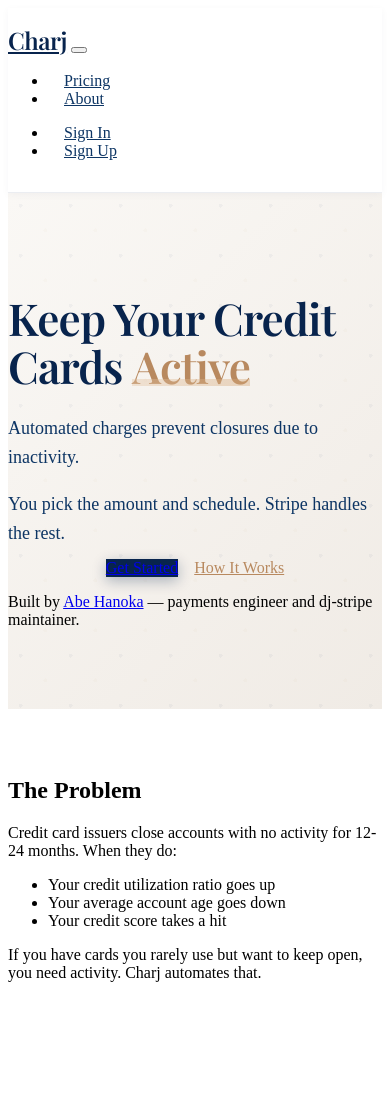
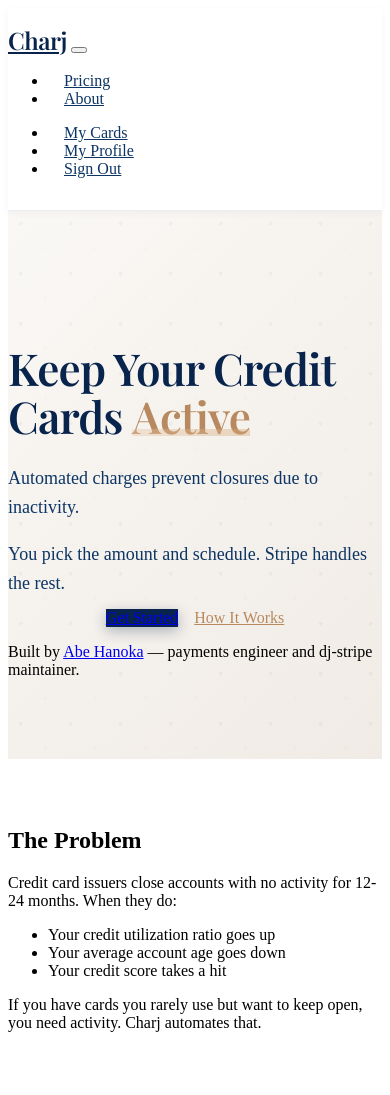
Before and after one commit to abe-101/charj, a Django app: page / in a window 390 px wide. Shown: the top 1095 px of the page. Run offline with Django 5.2, Linux system fonts and the light colour scheme; the visitor is signed in with stand-in values (Sample User, id 1); style sheets or scripts are compiled from the project's sources; parts of the project's set-up code (start-up, migrations or seed data) failed here and were passed over; some libraries are stand-ins or nearby versions.

Commit message:
Fix mobile navbar responsiveness and layout issues
- Update 'landing_base.html' to correctly show 'My Cards', 'Profile', and 'Sign Out' links for authenticated users, matching 'base.html'.
- Switch Bootstrap JS reference to stable 5.3.3 bundle with verified integrity hashes in both 'base.html' and 'landing_base.html' to ensure dropdowns and collapse toggles function correctly.
- Add 'z-index: 0' and 'pointer-events: none' to '.hero-section::before' in 'custom-bootstrap.scss' to prevent the background pattern from blocking UI interactions.
- Increase mobile padding for '.hero-section' to prevent content overlap when the mobile menu is expanded.

```diff
--- a/charj/static/css/custom-bootstrap.scss
+++ b/charj/static/css/custom-bootstrap.scss
@@ -175,6 +175,8 @@ $body-color: #3d5a80;  // Softer navy-gray for body text
         radial-gradient(circle at 25% 25%, $charj-navy 2px, transparent 2px),
         radial-gradient(circle at 75% 75%, $charj-gold 2px, transparent 2px);
       background-size: 50px 50px;
+      z-index: 0; // Ensure pattern is behind content
+      pointer-events: none; // Prevent pattern from blocking interactions
     }
 
     .hero-content {
@@ -808,7 +810,7 @@ $body-color: #3d5a80;  // Softer navy-gray for body text
   .landing-page {
     .hero-section {
       min-height: auto;
-      padding: 4rem 0;
+      padding: 6rem 0 4rem; // Add top padding for navbar spacing
       overflow: hidden;
 
       .hero-title {
--- a/charj/templates/base.html
+++ b/charj/templates/base.html
@@ -47,8 +47,8 @@
         gtag('config', 'G-W41Q5ZFGDM');
       </script>
       <!-- Bootstrap JS -->
-      <script src="https://cdnjs.cloudflare.com/ajax/libs/bootstrap/5.3.8/js/bootstrap.min.js"
-              integrity="sha512-nKXmKvJyiGQy343jatQlzDprflyB5c+tKCzGP3Uq67v+lmzfnZUi/ZT+fc6ITZfSC5HhaBKUIvr/nTLCV+7F+Q=="
+      <script src="https://cdnjs.cloudflare.com/ajax/libs/bootstrap/5.3.3/js/bootstrap.bundle.min.js"
+              integrity="sha512-7Pi/otdlbbCR+LnW+F7PwFcSDJOuUJB3OxtEHbg4vSMvzvJjde4Po1v4BR9Gdc9aXNUNFVUY+SK51wWT8WF0Gg=="
               crossorigin="anonymous"
               referrerpolicy="no-referrer"></script>
       <!-- Your stuff: Third-party javascript libraries go here -->
--- a/charj/templates/pages/landing_base.html
+++ b/charj/templates/pages/landing_base.html
@@ -100,12 +100,24 @@
             </li>
           </ul>
           <ul class="navbar-nav ms-auto">
+            {% if request.user.is_authenticated %}
+              <li class="nav-item">
+                <a class="nav-link" href="{% url 'cards:dashboard' %}">My Cards</a>
+              </li>
+              <li class="nav-item">
+                <a class="nav-link" href="{% url 'users:detail' request.user.pk %}">My Profile</a>
+              </li>
+              <li class="nav-item">
+                <a class="nav-link" href="{% url 'account_logout' %}">Sign Out</a>
+              </li>
+            {% else %}
               <li class="nav-item">
                 <a class="nav-link" href="{% url 'account_login' %}">Sign In</a>
               </li>
               <li class="nav-item">
                 <a class="nav-link" href="{% url 'account_signup' %}">Sign Up</a>
               </li>
+            {% endif %}
           </ul>
         </div>
       </div>
@@ -131,8 +143,8 @@
       </div>
     </footer>
     {# JavaScript #}
-    <script src="https://cdnjs.cloudflare.com/ajax/libs/bootstrap/5.3.8/js/bootstrap.bundle.min.js"
-            integrity="sha512-nKXmKvJyiGQy343jatQlzDprflyB5c+tKCzGP3Uq67v+lmzfnZUi/ZT+fc6ITZfSC5HhaBKUIvr/nTLCV+7F+Q=="
+    <script src="https://cdnjs.cloudflare.com/ajax/libs/bootstrap/5.3.3/js/bootstrap.bundle.min.js"
+            integrity="sha512-7Pi/otdlbbCR+LnW+F7PwFcSDJOuUJB3OxtEHbg4vSMvzvJjde4Po1v4BR9Gdc9aXNUNFVUY+SK51wWT8WF0Gg=="
             crossorigin="anonymous"
             referrerpolicy="no-referrer"></script>
     {% block extra_js %}
```
Lines whose indentation alone changed are shown as unchanged.
